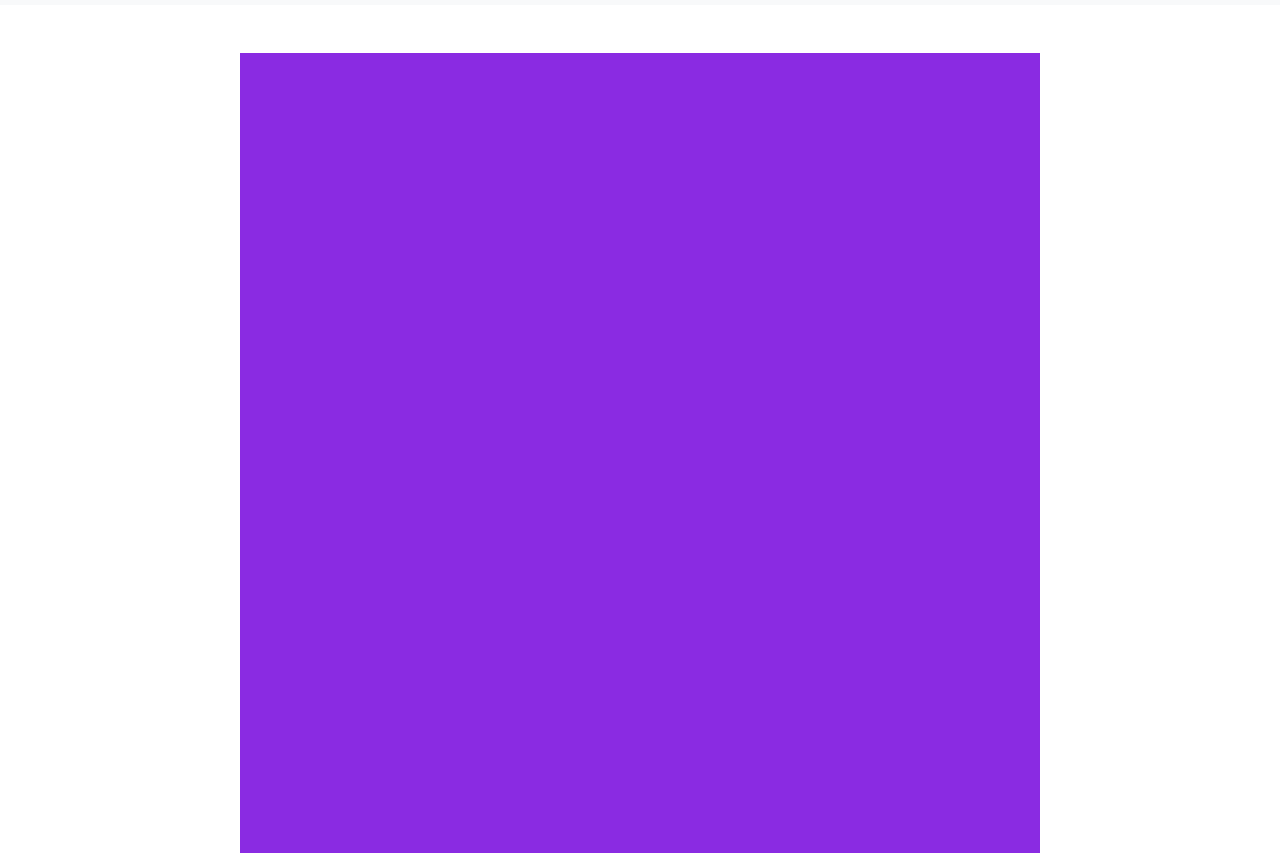
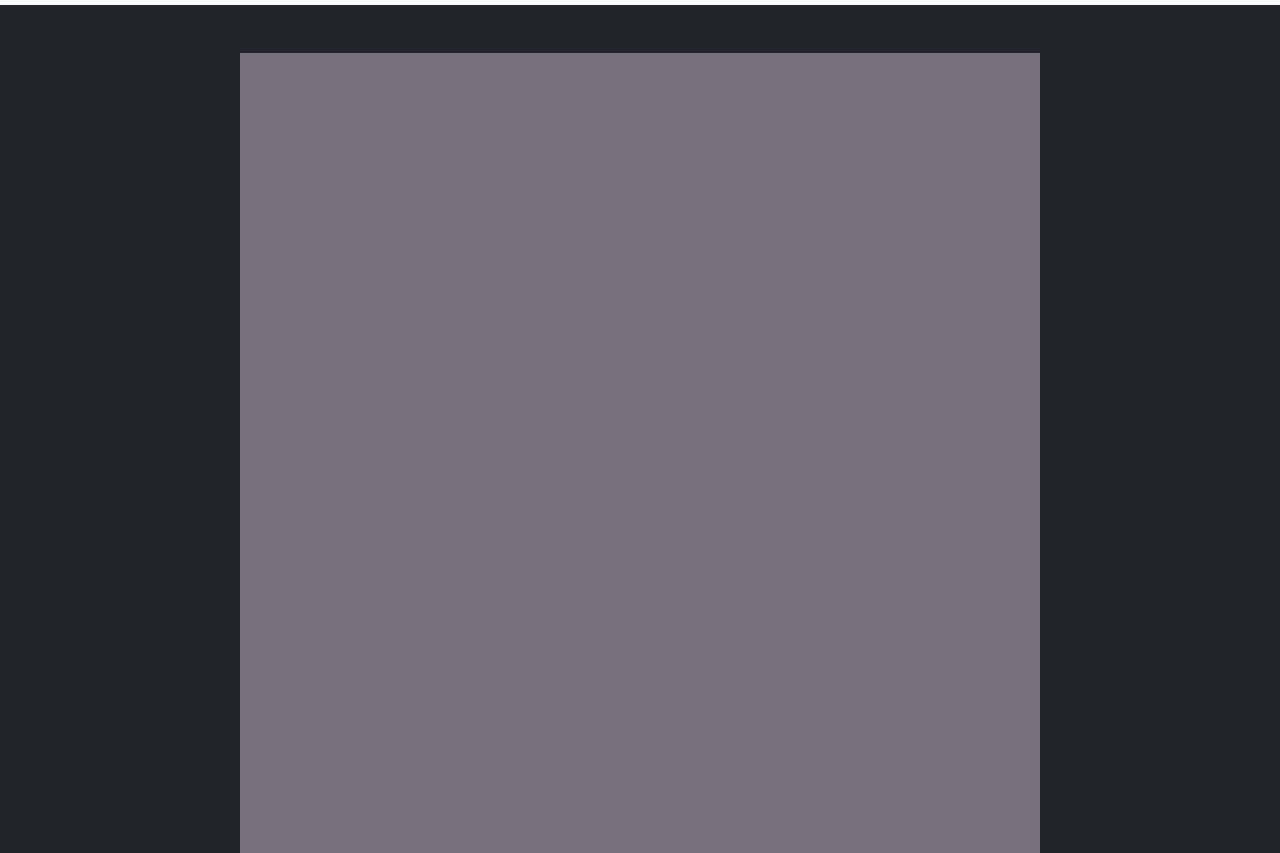
Before and after one commit to VincenzoMarcello/js-campominato-dom, a plain HTML site: page index.html in a window 1280 px wide. Shown: the part 51-904 px from the top of the page. Drawn offline with nearby package versions, Linux system fonts and the light colour scheme.

Commit message:
feat: add in html class

```diff
--- a/css/style.css
+++ b/css/style.css
@@ -2,7 +2,7 @@
   width: 800px;
   height: 800px;
   margin: auto;
-  background-color: blueviolet;
+  background-color: rgb(118, 113, 122);
   display: flex;
   flex-wrap: wrap;
 }
--- a/index.html
+++ b/index.html
@@ -19,7 +19,7 @@
     <!-- JS -->
     <script text="type/javascript" src="js/main.js" defer></script>
   </head>
-  <body>
+  <body class="bg-dark">
     <!-- NAVBAR -->
     <nav class="navbar bg-body-tertiary">
       <div class="container-fluid">
```
